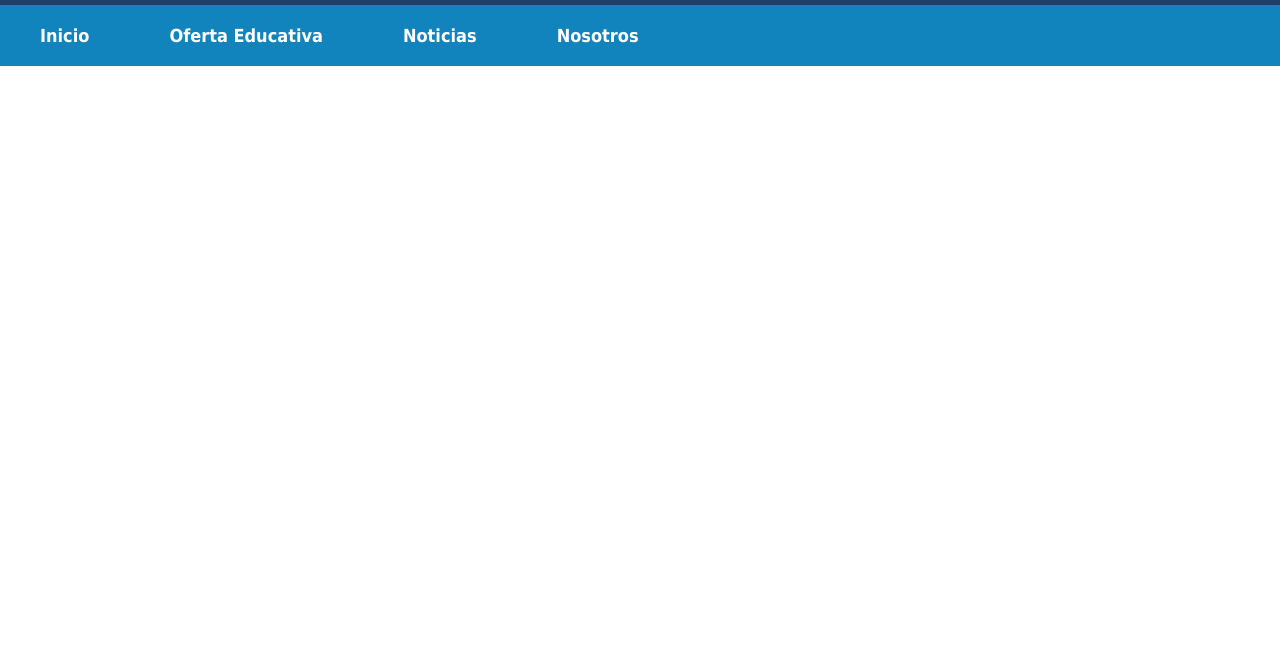
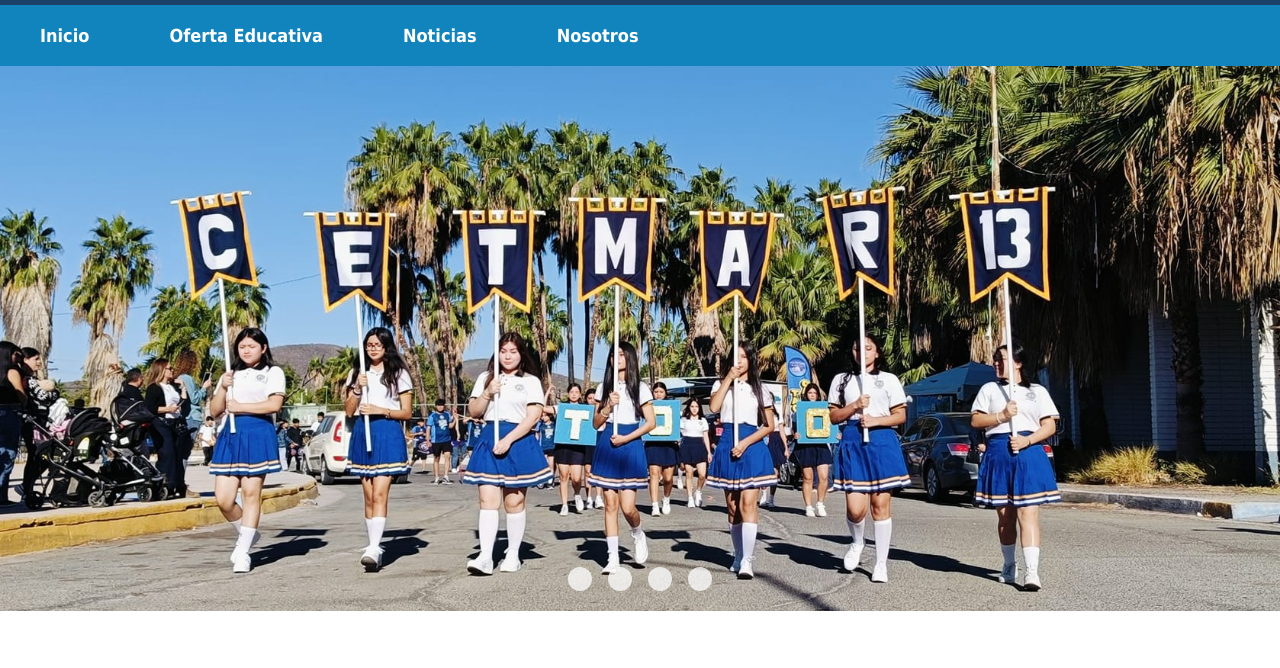
Before and after one commit to SantigoLr/Cetmar-13-Pagina-Web, a website: page Servicio-social/HTML/index.html in a window 1280 px wide. Shown: the part 75-743 px from the top of the page. Drawn offline with Linux system fonts and the light colour scheme; files that its build step writes are made by us from their sources; files whose address does not match are found by name.

Commit message:
Update index.html

```diff
--- a/Servicio-social/HTML/index.html
+++ b/Servicio-social/HTML/index.html
@@ -42,7 +42,7 @@
         <section class="container-slider">
             <div class="slider-wrapper">
                 <div class="slider">
-                    <img id="slider-1" src="Servicio-social/Imagenes/slider 1.jpg" alt="">
+                    <img id="slider-1" src="/Servicio-social/Imagenes/slider 1.jpg" alt="">
                     <img id="slider-2" src="Servicio-social/Imagenes/slider 2.jpg" alt="">
                     <img id="slider-3" src="Servicio-social/Imagenes/slider 3.jpg" alt="">
                     <img id="slider-4" src="Servicio-social/Imagenes/slider 4.jpg" alt="">
```
